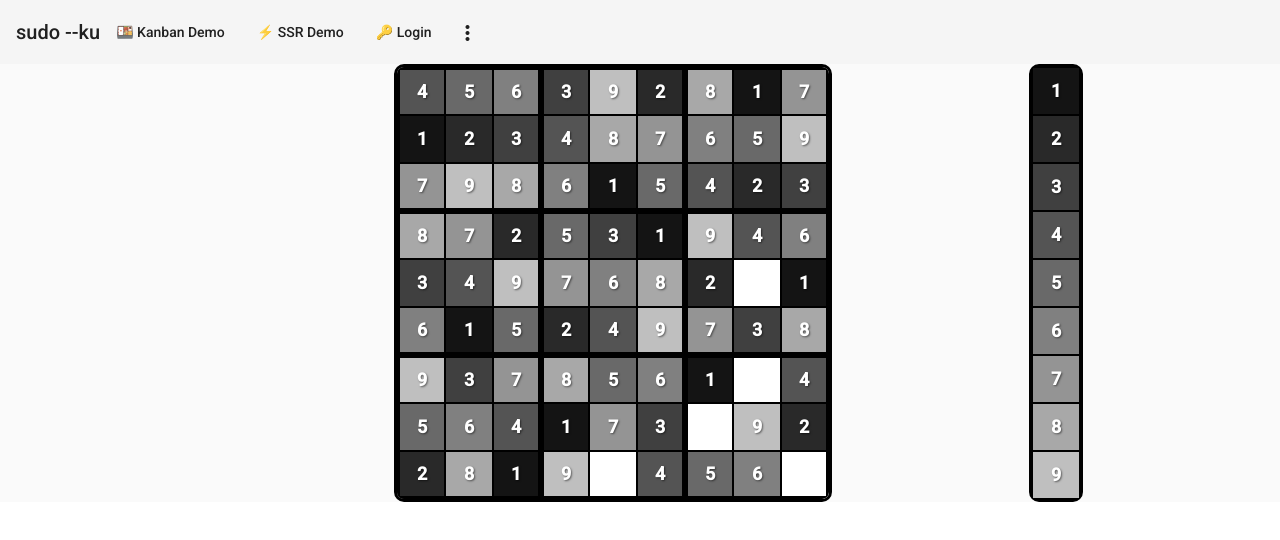
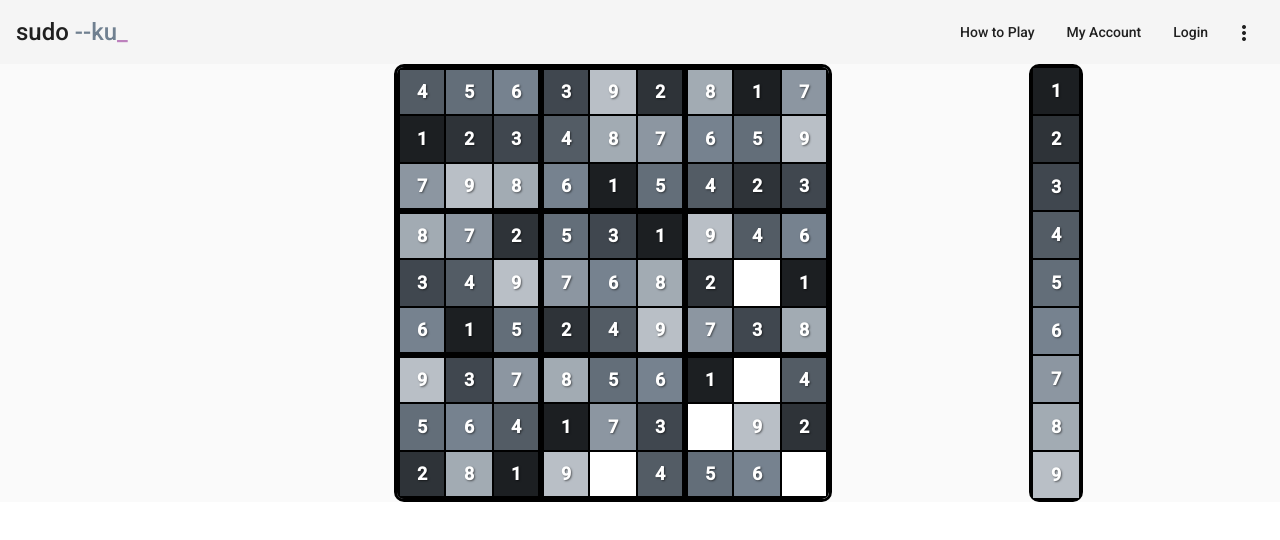
Before and after one commit to jmichalka/AngularGames, an Angular app in the folder AngularGames/: page / in a window 1280 px wide. Shown: the top 540 px of the page. Built offline with nearby package versions, Linux system fonts and the light colour scheme.

Commit message:
Shell progress

```diff
--- a/AngularGames/src/app/cell/cell.component.ts
+++ b/AngularGames/src/app/cell/cell.component.ts
@@ -56,16 +56,17 @@ export class CellComponent implements OnInit {
   }
 
   insertNumber(event: KeyboardEvent) {
+    event.preventDefault();
     let number = parseInt(event.key);
-    event.preventDefault();
     if (isNaN(number) || number < 0 || number > 9) {
       return;
     }
     this.displayValue = event.key.toString();
+    this.color = this.getColorFromDigit(number);
   }
 
   dragStartHandler(event: any) {
-    // event.preventDefault();
+    event.preventDefault();
     // this.boardOffsetX =
     //   this.elRef.nativeElement.parentElement.offsetLeft
     //   + this.elRef.nativeElement.parentElement.parentElement.offsetLeft;
@@ -96,7 +97,7 @@ export class CellComponent implements OnInit {
   }
 
   getColorFromDigit(val:number):string {
-    return `hsl(0, 0%, ${Math.floor(this.mapNumber(val, 0, 9, 0, 75))}%)`;
+    return `hsl(210, 10%, ${Math.floor(this.mapNumber(val, 0, 9, 5, 75))}%)`;
   }
 
   mapNumber(val:number, inMin:number, inMax:number,
--- a/AngularGames/src/app/shared/shell/shell.component.html
+++ b/AngularGames/src/app/shared/shell/shell.component.html
@@ -30,15 +30,15 @@
 
           <mat-icon aria-label="Side nav toggle icon">menu</mat-icon>
         </button>
-        <span class="logo" routerLink="/">sudo --ku</span>
+        <span class="logo" routerLink="/">
+          <span>sudo </span><span class="grayed">--ku</span><span class="blink">_</span>
+        </span>
 
         <span class="fill-space"></span>
         <div *ngIf="!(isHandset$ | async)">
-          <a mat-button routerLink="/kanban">🍱 Kanban Demo</a>
-          <a mat-button routerLink="/customers">⚡ SSR Demo</a>
-
-          <a mat-button routerLink="/login">🔑 Login</a>
-
+          <a mat-button routerLink="/tutorial">How to Play</a>
+          <a mat-button routerLink="/account">My Account</a>
+          <a mat-button routerLink="/login">Login</a>
         </div>
 
         <!-- DROPDOWN MENU -->
--- a/AngularGames/src/app/shared/shell/shell.component.scss
+++ b/AngularGames/src/app/shared/shell/shell.component.scss
@@ -0,0 +1,59 @@
+.sidenav-container {
+    height: 100%;
+  }
+
+  .logo {
+    font-size: 1.2em;
+    cursor: pointer;
+    outline: none;
+  }
+
+  .grayed {
+    color: slategray;
+  }
+
+  .blink {
+    color: purple;
+    animation: blink 0.75s both infinite;
+  }
+
+@keyframes blink {
+  from {opacity: 100%;}
+  to {opacity: 0%;}
+}
+
+  .mat-drawer-side {
+    border: none;
+    box-shadow: 1px 1px 10px 1px rgba(0, 0, 0, 0.3);
+  }
+
+  .sidenav {
+    width: 200px;
+    font-family: sofia-pro;
+  }
+
+  .sidenav .mat-toolbar {
+    background: inherit;
+  }
+
+  .mat-toolbar.mat-primary {
+    position: sticky;
+    top: 0;
+    z-index: 1;
+  }
+
+  .fill-space {
+    flex: 1 1 auto;
+  }
+
+  i {
+    font-style: normal;
+    font-size: 1.25em;
+    margin-right: 16px;
+  }
+
+  .avatar {
+    width: 1.75em;
+    border-radius: 50%;
+    margin: 0 10px 5px;
+  }
```
